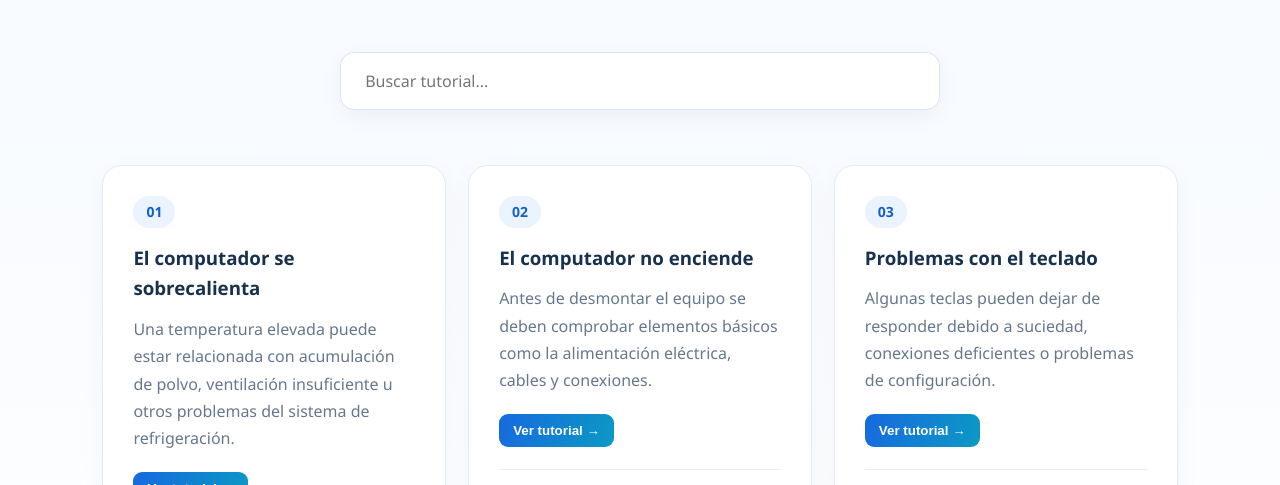
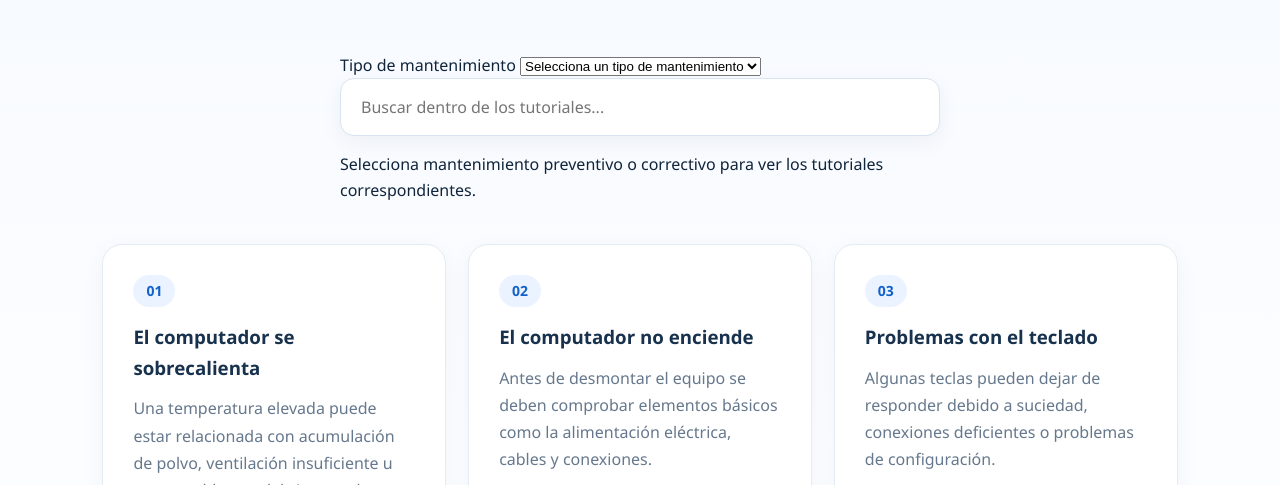
Before and after one commit to elinsano567/ElectroFix, a plain HTML site: page index.html in a window 1280 px wide. Shown: the part 1900-2385 px from the top of the page. Drawn offline with Linux system fonts and the light colour scheme.

Commit message:
Añade selector de mantenimiento preventivo y correctivo

```diff
--- a/index.html
+++ b/index.html
@@ -171,19 +171,28 @@ ElectroFix
  </span>
  </div>
 
- <div class="search-box">
+ <div class="search-box tutorial-filters">
+ <label for="filtroMantenimiento">Tipo de mantenimiento</label>
+ <select id="filtroMantenimiento" onchange="filtrarTutoriales()">
+  <option value="">Selecciona un tipo de mantenimiento</option>
+  <option value="preventivo">Mantenimiento preventivo</option>
+  <option value="correctivo">Mantenimiento correctivo</option>
+  <option value="todos">Mostrar todos los tutoriales</option>
+ </select>
  <input
- type="text"
- id="buscador"
- placeholder=" Buscar tutorial..."
- onkeyup="buscarTutorial()"
+  type="text"
+  id="buscador"
+  placeholder="Buscar dentro de los tutoriales..."
+  oninput="filtrarTutoriales()"
+  aria-label="Buscar tutorial por nombre"
  >
- </div>
+ <p id="tutorialEstado" class="tutorial-status" aria-live="polite">Selecciona mantenimiento preventivo o correctivo para ver los tutoriales correspondientes.</p>
+</div>
 
 
  <div class="tutorial-grid" id="tutorialGrid">
 
- <article class="tutorial">
+ <article class="tutorial" data-tipo="correctivo">
  <div class="tutorial-number">01</div>
  <h3>El computador se sobrecalienta</h3>
 
@@ -216,7 +225,7 @@ ElectroFix
  </article>
 
 
- <article class="tutorial">
+ <article class="tutorial" data-tipo="correctivo">
  <div class="tutorial-number">02</div>
  <h3>El computador no enciende</h3>
 
@@ -249,7 +258,7 @@ ElectroFix
  </article>
 
 
- <article class="tutorial">
+ <article class="tutorial" data-tipo="correctivo">
  <div class="tutorial-number">03</div>
  <h3>Problemas con el teclado</h3>
 
@@ -282,7 +291,7 @@ ElectroFix
  </article>
 
 
- <article class="tutorial">
+ <article class="tutorial" data-tipo="correctivo">
  <div class="tutorial-number">04</div>
  <h3>El celular se calienta demasiado</h3>
 
@@ -315,7 +324,7 @@ ElectroFix
  </article>
 
 
- <article class="tutorial">
+ <article class="tutorial" data-tipo="correctivo">
  <div class="tutorial-number">05</div>
  <h3>USB que no reconoce dispositivos</h3>
 
@@ -347,7 +356,7 @@ ElectroFix
  </article>
 
 
- <article class="tutorial">
+ <article class="tutorial" data-tipo="preventivo">
  <div class="tutorial-number">06</div>
  <h3>Limpieza de dispositivos</h3>
 
@@ -380,7 +389,7 @@ ElectroFix
  </article>
 
 
- <article class="tutorial">
+ <article class="tutorial" data-tipo="preventivo">
  <div class="tutorial-number">07</div>
  <h3>Limpieza correcta del monitor</h3>
  <p>El polvo y las huellas pueden acumularse en la pantalla. Una limpieza externa adecuada ayuda a conservarla en buen estado.</p>
@@ -393,7 +402,7 @@ ElectroFix
  </div>
  </article>
 
- <article class="tutorial">
+ <article class="tutorial" data-tipo="preventivo">
  <div class="tutorial-number">08</div>
  <h3>Liberar espacio en Windows</h3>
  <p>Los archivos temporales y elementos innecesarios pueden ocupar espacio de almacenamiento en el computador.</p>
@@ -406,7 +415,7 @@ ElectroFix
  </div>
  </article>
 
- <article class="tutorial">
+ <article class="tutorial" data-tipo="preventivo">
  <div class="tutorial-number">09</div>
  <h3>Copias de seguridad y actualizaciones</h3>
  <p>Guardar copias de los archivos importantes y mantener el sistema actualizado ayuda a proteger la información.</p>
```
